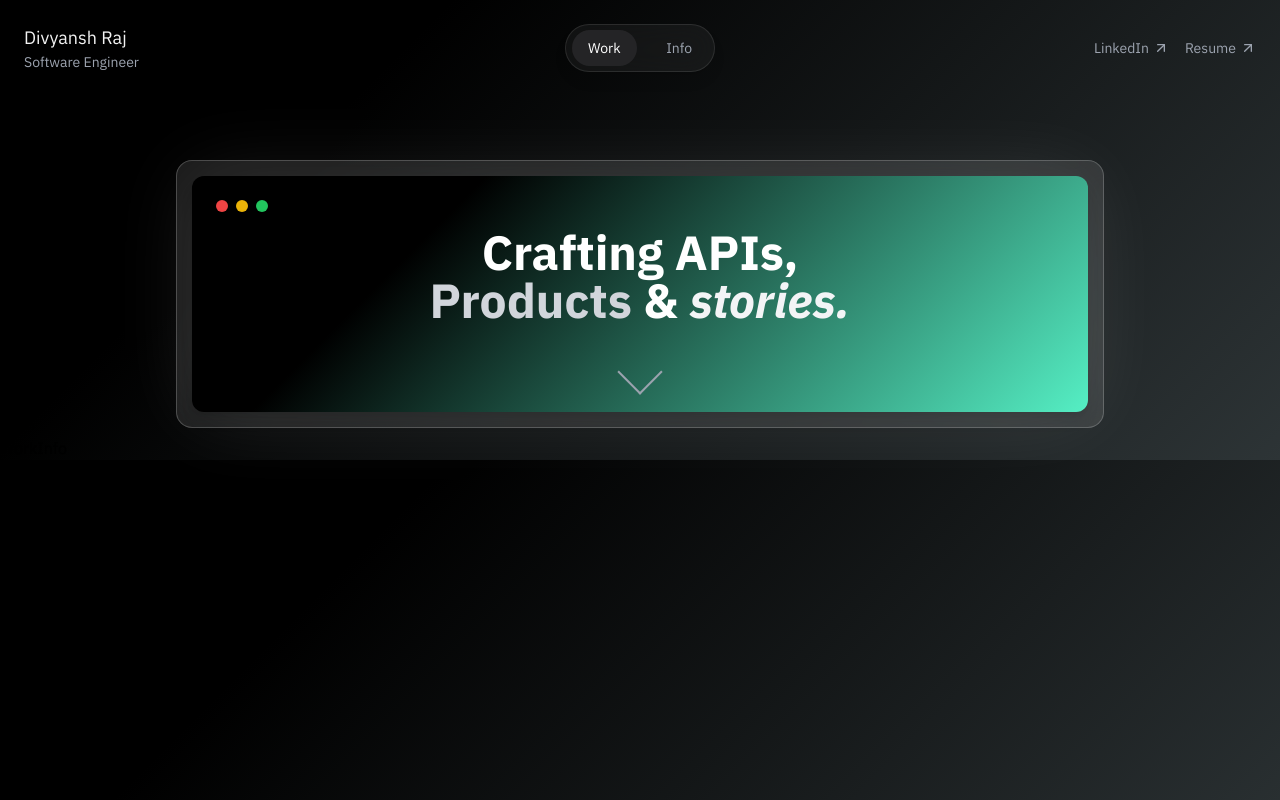
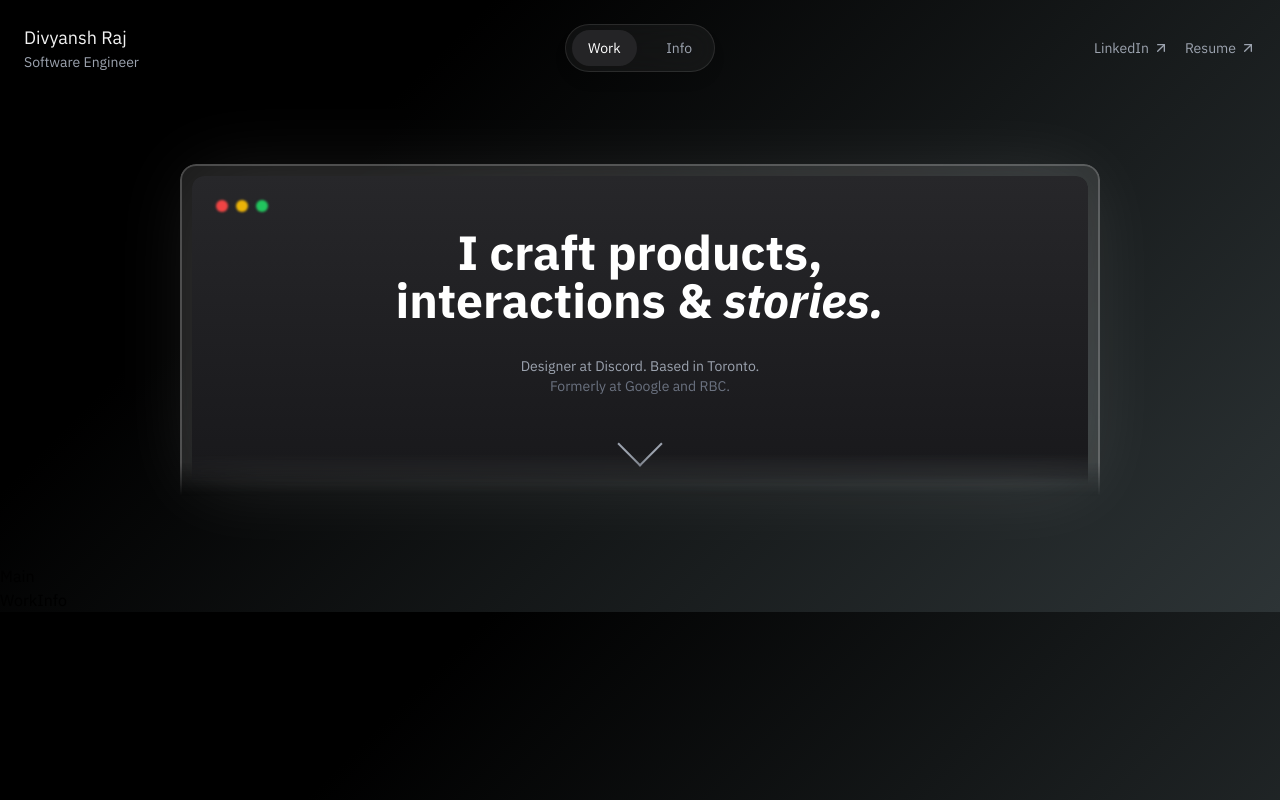
Before and after one commit to divyanshraj0408/Personal-Portfolio, a React (Vite) app: page / in a window 1280 px wide. Built offline with nearby package versions, Linux system fonts and the light colour scheme.

Commit message:
add hero section

```diff
--- a/src/App.css
+++ b/src/App.css
@@ -1,6 +1,9 @@
+* {
+  margin: 0;
+  padding: 0;
+  box-sizing: border-box;
+}
 body {
   background-color: #2d3436;
   background-image: linear-gradient(315deg, #2d3436 0%, #000000 74%);
-  background-repeat: round;
-  width: 100vw;
 }
--- a/src/App.jsx
+++ b/src/App.jsx
@@ -2,12 +2,16 @@ import "./App.css";
 import Footer from "./components/Footer";
 import Navigation from "./components/Navigation";
 import Terminal from "./components/Terminal";
+import Box from "./components/Box";
 
 function App() {
   return (
     <>
       <div>{<Navigation />}</div>
       <div>{<Terminal />}</div>
+
+      {/* <div>{<Box />}</div> */}
+
       <div>{<Footer />}</div>
     </>
   );
--- /dev/null
+++ b/src/components/Box.jsx
@@ -0,0 +1,16 @@
+const Box = () => {
+  return (
+    <>
+      <div
+        className="absolute -inset-3 rounded-t-2xl bg-[rgba(255,255,255,0.1)] backdrop-blur-md -z-10"
+        style={{
+          borderTop: "2px solid rgba(255,255,255,0.2)",
+          borderLeft: "2px solid rgba(255,255,255,0.2)",
+          borderRight: "2px solid rgba(255,255,255,0.2)",
+          borderBottom: "2px solid rgba(255,255,255,0.2)",
+        }}
+      ></div>
+    </>
+  );
+};
+export default Box;
--- a/src/components/Navigation.jsx
+++ b/src/components/Navigation.jsx
@@ -3,7 +3,7 @@ import { ArrowUpRight } from "lucide-react";
 
 const Navigation = () => {
   return (
-    <nav className="w-full  text-on-bg-color p-6 mb-20">
+    <nav className="w-full text-on-bg-color p-6 mb-20">
       <div className="max-w-7xl mx-auto flex justify-between items-center relative">
         {/* Left side - Name and title */}
         <div className="w-1/3">
--- a/src/components/Terminal.jsx
+++ b/src/components/Terminal.jsx
@@ -2,31 +2,56 @@ import React from "react";
 
 const Terminal = () => {
   return (
-    <div className="container mx-auto px-4 sm:px-6 lg:px-8">
+    <div className="container mx-auto px-4 sm:px-6 lg:px-8 mb-20">
       <div className="relative max-w-4xl mx-auto">
         {/* Blurred Shadow */}
-        <div className="absolute inset-0 rounded-2xl bg-white opacity-10 blur-2xl -z-5"></div>
+        <div className="absolute inset-0 rounded-t-2xl bg-white opacity-10 blur-2xl -z-5"></div>
 
         {/* Gradient Background */}
-        <div className="absolute -inset-4 rounded-2xl bg-[rgba(255,255,255,0.1)] backdrop-blur-md border border-[rgba(255,255,255,0.2)] -z-10"></div>
+        <div
+          className="absolute -inset-3 rounded-t-2xl bg-[rgba(255,255,255,0.1)] backdrop-blur-md -z-10"
+          style={{
+            borderTop: "2px solid rgba(255,255,255,0.2)",
+            borderLeft: "2px solid rgba(255,255,255,0.2)",
+            borderRight: "2px solid rgba(255,255,255,0.2)",
+            maskImage:
+              "linear-gradient(to bottom, rgba(0, 0, 0, 1) 90%, rgba(0, 0, 0, 0.5) 95%, rgba(0, 0, 0, 0) 100%)",
+            WebkitMaskImage:
+              "linear-gradient(to bottom, rgba(0, 0, 0, 1) 90%, rgba(0, 0, 0, 0))",
+          }}
+        ></div>
 
         {/* Terminal */}
-        <div className="relative bg-custom-gradient text-white rounded-xl shadow-lg p-6 z-10 ">
+        <div
+          className="relative bg-gradient-to-b from-zinc-800 to-zinc-900 text-white rounded-t-xl shadow-lg p-6 z-10"
+          style={{
+            maskImage:
+              "linear-gradient(to bottom, rgba(0, 0, 0, 1) 90%, rgba(0, 0, 0, 0.5) 95%, rgba(0, 0, 0, 0) 100%)",
+            WebkitMaskImage:
+              "linear-gradient(to bottom, rgba(0, 0, 0, 1) 90%, rgba(0, 0, 0, 0.5) 97%, rgba(0, 0, 0, 0) 100%)",
+          }}
+        >
           {/* Title Bar */}
           <div className="flex items-center justify-start space-x-2 mb-4">
-            <div className="w-3 h-3 bg-red-500 rounded-full"></div>
-            <div className="w-3 h-3 bg-yellow-500 rounded-full"></div>
-            <div className="w-3 h-3 bg-green-500 rounded-full"></div>
+            <div className="w-3 h-3 bg-red-500 rounded-full blur-xs"></div>
+            <div className="w-3 h-3 bg-yellow-500 rounded-full blur-xs"></div>
+            <div className="w-3 h-3 bg-green-500 rounded-full blur-xs"></div>
           </div>
 
           {/* Main Content */}
           <div className="text-center">
-            <p className="text-2xl sm:text-3xl md:text-4xl lg:text-5xl font-bold">
-              Crafting APIs, <br />
-              <span className="text-gray-300">Products</span> &{" "}
-              <span className="italic text-gray-100">stories.</span>
-            </p>
+            <h1 className="text-2xl sm:text-3xl md:text-4xl lg:text-5xl font-bold mb-4">
+              I craft products, <br />
+              interactions & <span className="italic">stories.</span>
+            </h1>
+            <div className="mt-8 text-sm text-gray-400">
+              Designer at Discord. Based in Toronto.
+              <br />
+              <span className="text-gray-500">Formerly at Google and RBC.</span>
+            </div>
           </div>
+
+          {/* Down Arrow */}
           <div className="flex justify-center mt-8">
             <div className="w-8 h-8 border-t-2 border-l-2 border-gray-400 rotate-[225deg] transform"></div>
           </div>
--- a/tailwind.config.js
+++ b/tailwind.config.js
@@ -20,6 +20,9 @@ module.exports = {
       rotate: {
         225: "225deg",
       },
+      blur: {
+        xs: "0.8px",
+      },
     },
   },
   plugins: [],
```
Also changed, not shown: src/components/Project.jsx (added).
